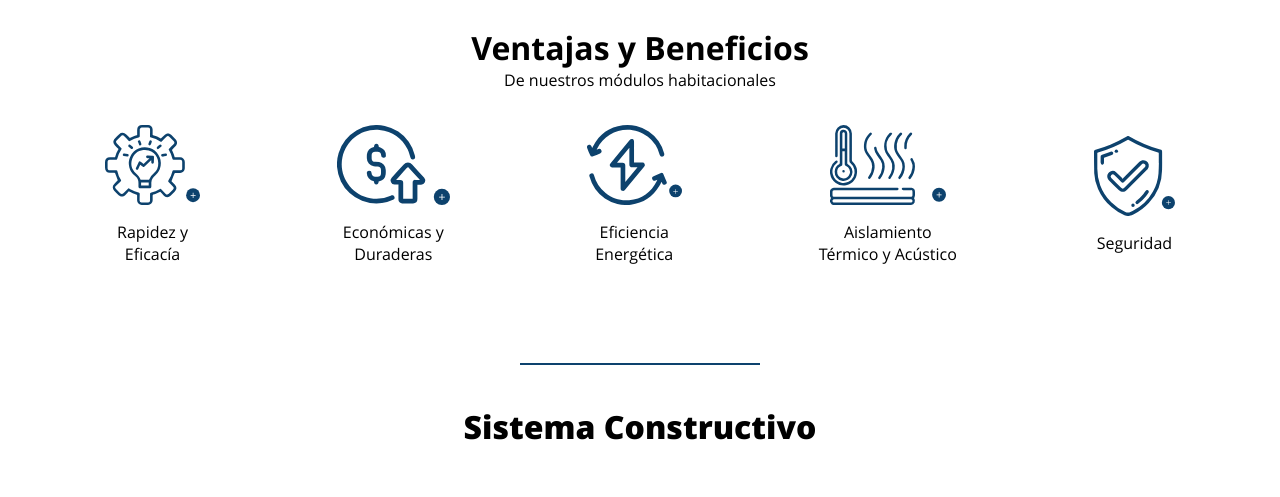
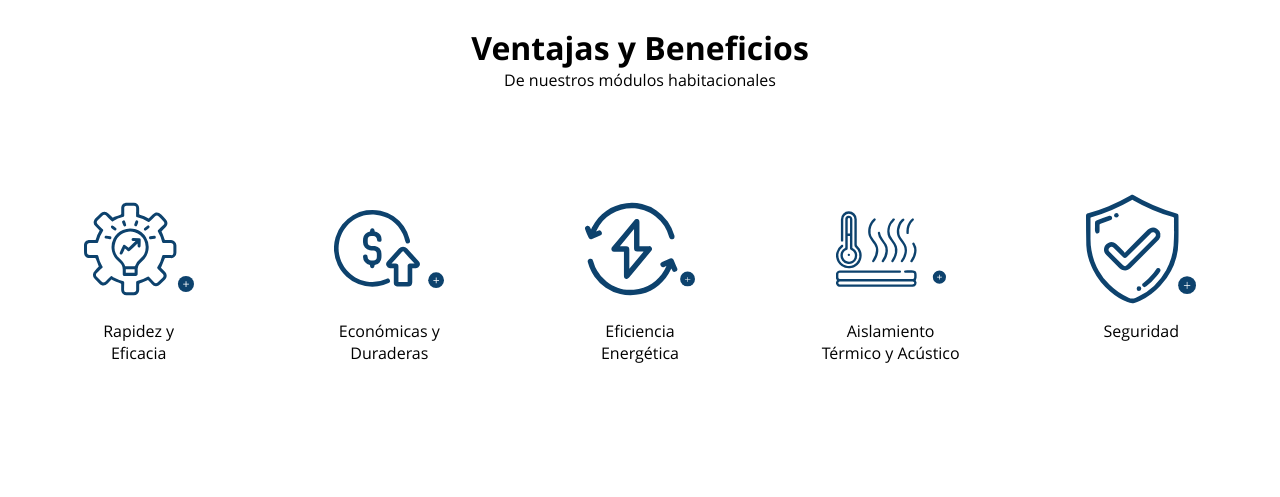
Before and after one commit to MatiSalinas/ObemaWebPage, a React (Vite) app: page /modulos in a window 1280 px wide. Shown: the part 1000-1497 px from the top of the page. Built offline with nearby package versions, Linux system fonts and the light colour scheme.

Commit message:
VYB reescrito

```diff
--- a/src/App.css
+++ b/src/App.css
@@ -581,9 +581,13 @@ span{
   width: 100vw;
   height: 10vh;
 }
-
+.franjaSvgVB{
+  height: fit-content;
+}
 .svgVB p {
   text-align: center;
+  height: 44px;
+
 }
 .svgVB{
   display: flex;
@@ -591,6 +595,12 @@ span{
   justify-content: center;
   align-items: center;
   gap: 1rem;
+  margin-top: 1rem;
+  height: 276px;
+}
+.svgVB img{
+  height: 110px;
+  width: 110px;
 }
 .franjaTextoOculto{
   height: 0;
--- a/src/components/Modulos.jsx
+++ b/src/components/Modulos.jsx
@@ -58,46 +58,48 @@ function Modulos(){
     <div className="lineaAzulVB"></div>
     <h2>Ventajas y Beneficios</h2>
     <p>De nuestros módulos habitacionales</p>
+
     <div className="franjaSvgVB">
+        <div className="svgVB">
+            <img src={Garantialogo} alt="garantiaLogo" className='VBsvg' onMouseEnter={()=> setMouseVentaja({...mouseVentajas, 1:true})} onMouseLeave={()=> setMouseVentaja({...mouseVentajas, 1:false})} />
+            <p>Rapidez y <br />Eficacia</p>
+            <motion.div className="ocultoVentaja" initial={{ color:"#fff" }} animate={(mouseVentajas[1]) ? { color:"#000" } : { color:"#fff" }} transition={{ duration:1 }}>
+                <p>Se trata de proyectos fabricados en 60 DÍAS de construcción, (dependiendo la cantidad de m2) e instalados en pocos días, para su rápida puesta en marcha.</p>
+            </motion.div>
+        </div>
 
-                    <div className="svgVB">
-                        <img src={Garantialogo} alt="garantiaLogo" className='VBsvg' onMouseEnter={()=> setMouseVentaja({...mouseVentajas,1:true})} onMouseLeave={()=> setMouseVentaja({...mouseVentajas,1:false})} />
-                        <p>Rapidez y <br />Eficacía</p>
+        <div className="svgVB" onMouseEnter={()=> setMouseVentaja({...mouseVentajas, 2:true})} onMouseLeave={()=> setMouseVentaja({...mouseVentajas, 2:false})}>
+            <img src={facilidadlogo} alt="facilidadLogo" className='VBsvg' />
+            <p>Económicas y<br />Duraderas</p>
+            <motion.div className="ocultoVentaja" initial={{ color:"#fff" }} animate={(mouseVentajas[2]) ? { color:"#000" } : { color:"#fff" }} transition={{ duration:1 }}>
+                <p>Estas viviendas son rentables y duraderas, ofreciendo fácil mantenimiento a lo largo del tiempo.</p>
+            </motion.div>
         </div>
-                    <div className="svgVB">
-                        <img src={facilidadlogo} alt="garantiaLogo" className='VBsvg' onMouseEnter={()=> setMouseVentaja({...mouseVentajas,2:true})} onMouseLeave={()=> setMouseVentaja({...mouseVentajas,2:false})}  />
-                        <p>Económicas y<br />Duraderas</p>
+
+        <div className="svgVB" onMouseEnter={()=> setMouseVentaja({...mouseVentajas, 3:true})} onMouseLeave={()=> setMouseVentaja({...mouseVentajas, 3:false})}>
+            <img src={rayologo} alt="rayoLogo" className='VBsvg' />
+            <p>Eficiencia <br />Energética</p>
+            <motion.div className="ocultoVentaja" initial={{ color:"#fff" }} animate={(mouseVentajas[3]) ? { color:"#000" } : { color:"#fff" }} transition={{ duration:1 }}>
+                <p>Proporcionan un gran ahorro energético y tienen un menor impacto ambiental. Son una opción sustentable y sostenible.</p>
+            </motion.div>
         </div>
-                    <div className="svgVB">
-                        <img src={rayologo} alt="garantiaLogo" className='VBsvg' onMouseEnter={()=> setMouseVentaja({...mouseVentajas,3:true})} onMouseLeave={()=> setMouseVentaja({...mouseVentajas,3:false})}  />
-                        <p>Eficiencia <br />Energética</p>
+
+        <div className="svgVB" onMouseEnter={()=> setMouseVentaja({...mouseVentajas, 4:true})} onMouseLeave={()=> setMouseVentaja({...mouseVentajas, 4:false})}>
+            <img src={Aislamientologo} alt="aislamientoLogo" className='VBsvg' />
+            <p>Aislamiento <br />Térmico y Acústico</p>
+            <motion.div className="ocultoVentaja" initial={{ color:"#fff" }} animate={(mouseVentajas[4]) ? { color:"#000" } : { color:"#fff" }} transition={{ duration:1 }}>
+                <p>Excelente aislamiento térmico y acústico, eliminan la condensación y previenen el anidamiento de roedores e insectos. Son no tóxicas e ignífugas.</p>
+            </motion.div>
         </div>
-                    <div className="svgVB">
-                        <img src={Aislamientologo} alt="garantiaLogo" className='VBsvg' onMouseEnter={()=> setMouseVentaja({...mouseVentajas,4:true})} onMouseLeave={()=> setMouseVentaja({...mouseVentajas,4:false})}  />
-                        <p>Aislamiento <br />Térmico y Acústico</p>
-                        </div>
-                    <div className="svgVB">
-                        <img src={resistencialogo} alt="garantiaLogo" className='VBsvg' onMouseEnter={()=> setMouseVentaja({...mouseVentajas,5:true})} onMouseLeave={()=> setMouseVentaja({...mouseVentajas,5:false})}  />
+
+        <div className="svgVB" onMouseEnter={()=> setMouseVentaja({...mouseVentajas, 5:true})} onMouseLeave={()=> setMouseVentaja({...mouseVentajas, 5:false})}>
+            <img src={resistencialogo} alt="resistenciaLogo" className='VBsvg' />
             <p>Seguridad</p>
+            <motion.div className="ocultoVentaja" initial={{ color:"#fff" }} animate={(mouseVentajas[5]) ? { color:"#000" } : { color:"#fff" }} transition={{ duration:1 }}>
+                <p>No emiten llama, humo ni olor, asegurando un entorno seguro y saludable para sus habitantes.</p>
+            </motion.div>
         </div>
     </div>
-                <motion.div className="franjaTextoOculto" initial={{height:0, opacity:0}} animate={(mouseVentajas[1] || mouseVentajas[2] || mouseVentajas[3] || mouseVentajas[4] || mouseVentajas[5] ) ? {height:"5rem",opacity:1}:{height:"0rem", opacity:0}} transition={{duration:1}}>
-                <motion.div className="ocultoVentaja" initial={{ color:"#fff"}} animate={(mouseVentajas[1]) ? {color:"#000"}:{ color:"#fff"}} transition={{duration:1}}>
-                        <p>Se trata de proyectos fabricados en 60 DÍAS de construcción, (dependiendo la cantidad de m2) e instalados en pocos días, para su rápida puesta en marcha.</p>
-                        </motion.div>
-                        <motion.div className="ocultoVentaja" initial={{color:"#fff"}} animate={(mouseVentajas[2]) ? {color:"#000"}:{color:"#fff"}} transition={{duration:1}}>
-                        <p>Estas viviendas son rentables y duraderas, ofreciendo fácil mantenimiento a lo largo del tiempo.</p>
-                        </motion.div>
-                        <motion.div className="ocultoVentaja" initial={{color:"#fff"}} animate={(mouseVentajas[3]) ? {color:"#000"}:{color:"#fff"}} transition={{duration:1}}>
-                        <p>Proporcionan un gran ahorro energético y tienen un menor impacto ambiental. Son una opción sustentable y sostenible.</p>
-                        </motion.div>
-                        <motion.div className="ocultoVentaja" initial={{color:"#fff"}} animate={(mouseVentajas[4]) ? {color:"#000"}:{color:"#fff"}} transition={{duration:1}}>
-                        <p>Excelente aislamiento térmico y acústico, eliminan la condensación y previenen el anidamiento de roedores e insectos. Son no tóxicas e ignífugas.</p>
-                        </motion.div>
-                        <motion.div className="ocultoVentaja" initial={{color:"#fff"}} animate={(mouseVentajas[5]) ? {color:"#000"}:{ color:"#fff"}} transition={{duration:1}}>
-                        <p>No emiten llama, humo ni olor, asegurando un entorno seguro y saludable para sus habitantes.</p>
-                        </motion.div>
-                </motion.div>
     <div className="lineaAzul F"></div>
 </div>
 
```
Lines whose indentation alone changed are shown as unchanged.
